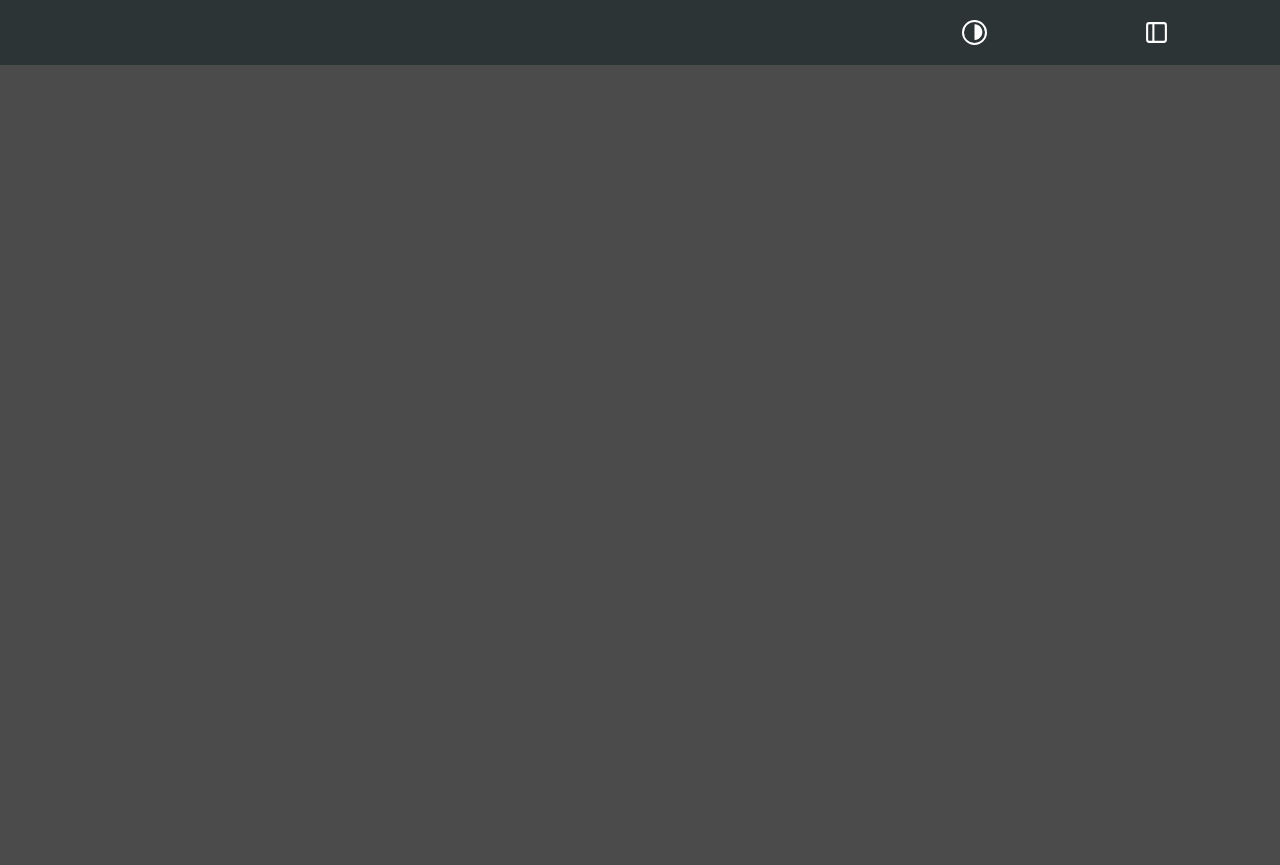
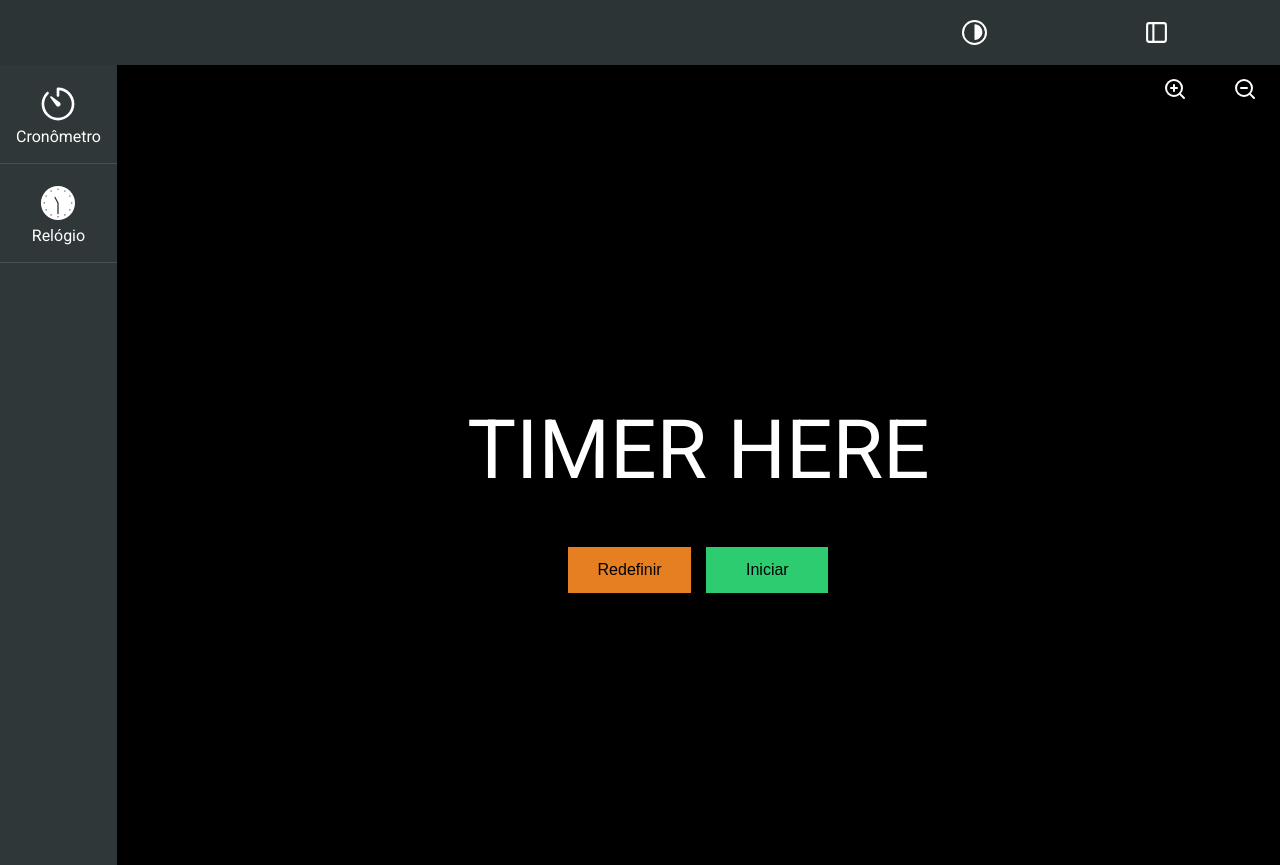
Before and after one commit to Guribeiro/cronometro, a React (Create React App) app: page /cronometro in a window 1280 px wide. Before the commit the page ends 800 px from the top, so only its background shows below. Built offline with nearby package versions, Linux system fonts and the light colour scheme.

Commit message:
add panel component

```diff
--- a/src/App.js
+++ b/src/App.js
@@ -4,6 +4,7 @@ import './global.scss';
 import './App.scss';
 
 import Header from './components/Header';
+import Panel from './components/Panel';
 
 
 
@@ -13,7 +14,7 @@ class App extends Component {
     return (
       <div className='App'>
         <Header/>
-
+        <Panel />
       </div>
     );
   }
--- a/src/App.scss
+++ b/src/App.scss
@@ -1,6 +1,8 @@
 
 @import './components/Header/style';
+@import './components/Panel/style';
 @import './styles/variables';
+
 
 * {
     box-sizing: border-box;
--- /dev/null
+++ b/src/components/Panel/index.js
@@ -0,0 +1,60 @@
+import React, { Component } from 'react';
+
+import { IoIosTimer, IoIosClock } from 'react-icons/io'
+import { FiZoomIn, FiZoomOut } from 'react-icons/fi'
+
+class Panel extends Component {
+
+    render() {
+        return (
+            <div className='panel-container'>
+                <section className='menu-bar'>
+                    <ul>
+                        <li>
+                            <a href="/">
+                                <IoIosTimer size='42' />
+                                <span>Cronômetro</span>
+                            </a>
+
+                        </li>
+
+                        <li>
+                            <a href="/">
+                                <IoIosClock size='42' />
+                                <span>Relógio</span>
+                            </a>
+                        </li>
+                    </ul>
+                </section>
+                <section className='content'>
+                    <div className="controls">
+                        <div className="option">
+                            <a href="/">
+                                <FiZoomIn size='24' />
+                            </a>
+                        </div>
+                        <div className="option">
+                            <a href="/">
+                                <FiZoomOut size='24' />
+                            </a>
+                        </div>
+
+                    </div>
+                    <div className='clock-container'>
+
+                        <div className="timer">
+                            <span>TIMER HERE</span>
+                        </div>
+
+                        <div className="buttons">
+                            <button className='reset-button'>Redefinir</button>
+                            <button className='start-button'>Iniciar</button>
+                        </div>
+                    </div>
+                </section>
+            </div>
+        );
+    }
+}
+
+export default Panel;
--- /dev/null
+++ b/src/components/Panel/style.scss
@@ -0,0 +1,133 @@
+@import "../../styles/variables";
+
+.panel-container {
+    display: flex;
+    height: 100vh;
+
+    .menu-bar {
+        ul {
+            background-color: lighten($primary-color, $amount: 1);
+            height: 100%;
+
+            a {
+                display: flex;
+                flex-direction: column;
+                justify-content: space-evenly;
+                align-items: center;
+                padding: 18px 16px;
+                border-bottom: 1px solid lighten($primary-color, $amount: 10);
+
+                &:hover {
+                    background-color: lighten($primary-color, 10);
+                    cursor: pointer;
+                }
+
+                span {
+                    margin-top: 4px;
+                }
+            }
+        }
+    }
+
+    .content {
+        width: 100%;
+        background-color: black;
+        display: flex;
+        flex-direction: column;
+        justify-content: center;
+        align-items: center;
+
+        .controls {
+            display: flex;
+            justify-content: space-evenly;
+            align-items: center;
+            width: 140px;
+            max-width: 200px;
+            margin-left: auto;
+
+            .option {
+                width: 100%;
+                text-align: center;
+                padding: 12px;
+                max-width: 120px;
+
+                &:hover {
+                    background-color: lighten($color: #000000, $amount: 10);
+                    cursor: pointer;
+                }
+            }
+        }
+
+        .clock-container {
+            width: 90%;
+            max-width: 980px;
+            min-width: 400px;
+            margin: auto;
+            color: white;
+            padding: 12px;
+
+            display: flex;
+            flex-direction: column;
+            align-items: center;
+
+            .timer {
+                display: block;
+                width: 60%;
+                max-width: 700px;
+                min-width: 350px;
+                margin: 20px auto;
+
+                span {
+                    font-size: 82px;
+                    display: block;
+                    text-align: center;
+                }
+            }
+
+            .buttons {
+                border: none;
+                margin-top: 36px;
+                width: 260px;
+                display: flex;
+                justify-content: space-between;
+                align-items: center;
+
+                button {
+                    border: none;
+                    width: 47%;
+                    padding: 14px;
+                    font-size: 16px;
+                    font-weight: 500;
+                    transition: 0.2s;
+
+                    &:hover{
+                        cursor: pointer;
+                    }
+
+                    &:active{
+                        transform: translateY(3px);
+                    }
+
+                }
+
+
+
+                .start-button {
+                    background-color: #2ecc71;
+
+                    &:hover{
+                        background-color: darken($color: #2ecc71, $amount: 15);
+                    }
+                }
+
+                .reset-button{
+                    background-color: #e67e22;
+
+                    &:hover{
+                        background-color: darken($color: #e67e22, $amount: 15);
+                    }
+                }
+            }
+        }
+    }
+}
--- a/src/styles/_variables.scss
+++ b/src/styles/_variables.scss
@@ -1,2 +1,3 @@
+
 $primary-color: #2d3436;
 $body-color: #4b4b4b;
```
